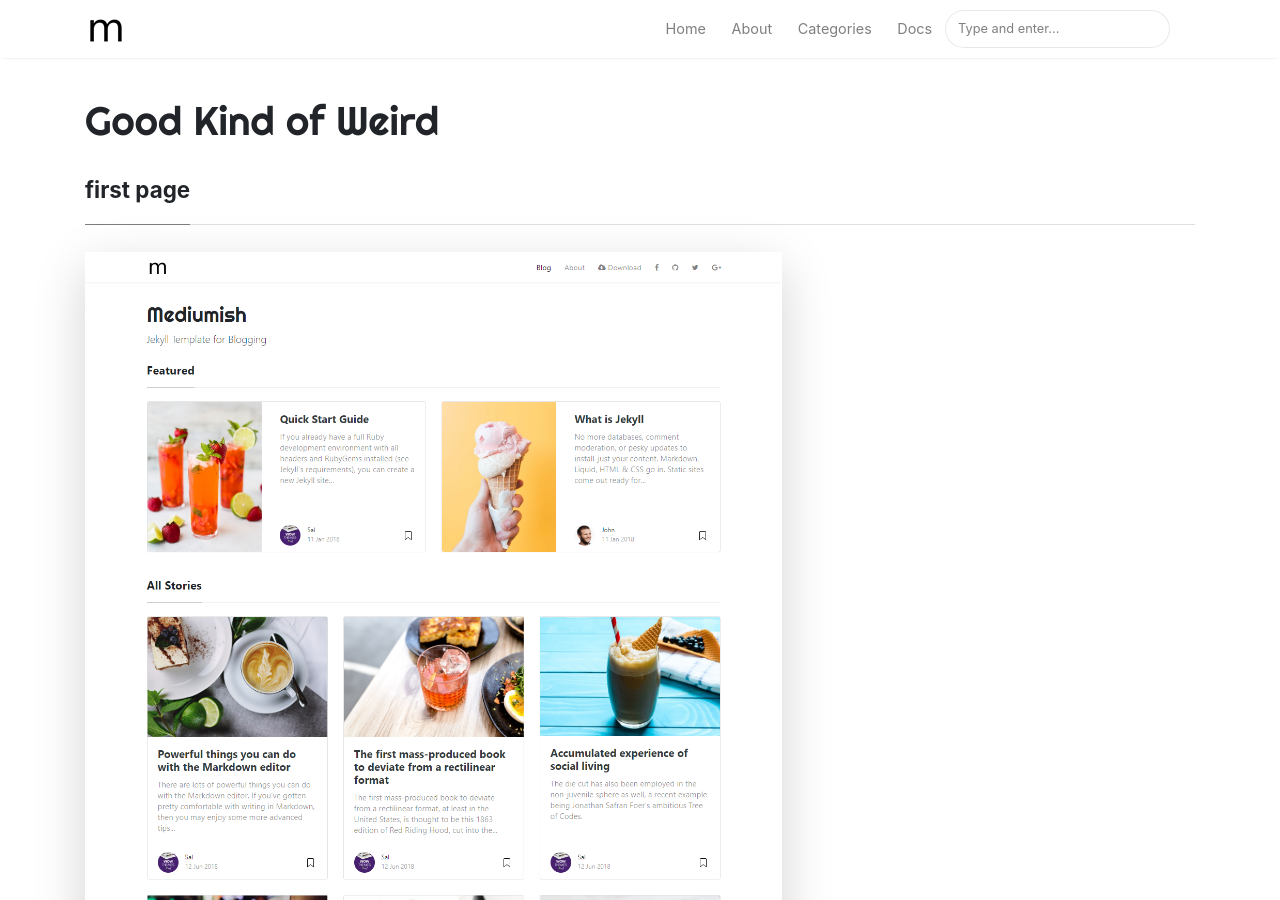
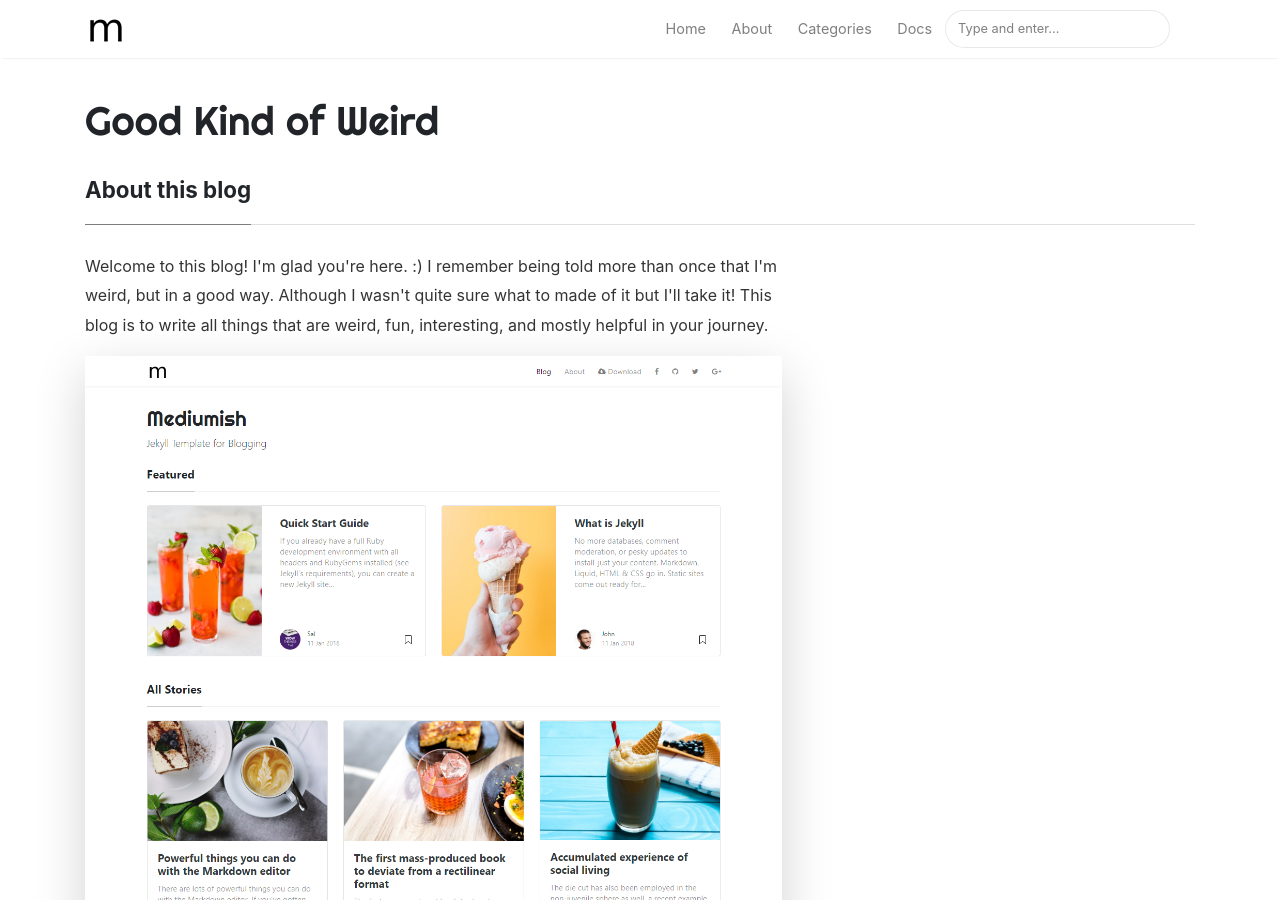
Before and after one commit to iammay1234/iammay1234.github.io, a Jekyll site: the page built from _pages/about.md, in a window 1280 px wide and 900 px high. Built offline with Jekyll 4.4.1, drawn with Linux system fonts in a browser that asks for light colours; nearby versions of some CDN libraries.

Commit message:
add about me intro

```diff
--- a/_pages/about.md
+++ b/_pages/about.md
@@ -1,12 +1,15 @@
 ---
 layout: page
-title: first page
+title: About this blog
 permalink: /about
 ---
 
 <div class="row justify-content-between">
 <div class="col-md-8 pr-5">
 
+<p>Welcome to this blog! I'm glad you're here. :)
+ I remember being told more than once that I'm weird, but in a good way. Although I wasn't quite sure what to made of it but I'll take it!
+ This blog is to write all things that are weird, fun, interesting, and mostly helpful in your journey.</p>
 
 <p class="mb-5"><img class="shadow-lg" src="{{site.baseurl}}/assets/images/mediumish-jekyll-template.png" alt="jekyll template mediumish" /></p>
 
```
